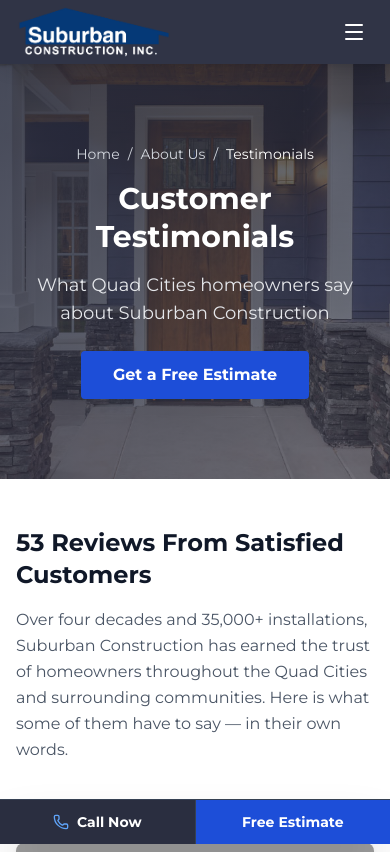
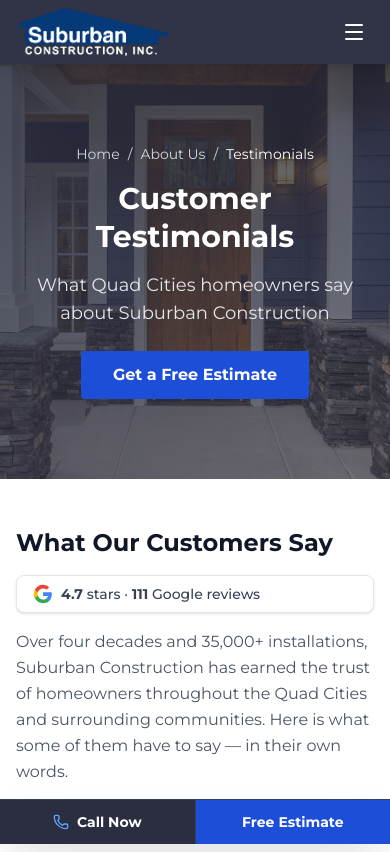
Before and after one commit to colinm/sub4seo, a Next.js app: page /about/testimonials in a window 390 px wide. Shown: the top 852 px of the page. Built offline with nearby package versions, Linux system fonts and the light colour scheme; grey boxes are pictures that could not be loaded.

Commit message:
site updates

```diff
--- a/app/about/testimonials/page.tsx
+++ b/app/about/testimonials/page.tsx
@@ -13,10 +13,10 @@
   name: 'Suburban Construction',
   aggregateRating: {
     '@type': 'AggregateRating',
-    ratingValue: '5',
+    ratingValue: '4.7',
     bestRating: '5',
     worstRating: '1',
-    reviewCount: '53',
+    reviewCount: '111',
   },
 }
 
@@ -57,9 +57,25 @@
 
       <section className="py-12">
         <div className="max-w-4xl mx-auto px-4">
-          <h2 className="text-2xl md:text-3xl font-bold text-gray-900 mb-4">
-            53 Reviews From Satisfied Customers
-          </h2>
+          <div className="flex flex-col sm:flex-row sm:items-center sm:justify-between gap-4 mb-4">
+            <h2 className="text-2xl md:text-3xl font-bold text-gray-900">
+              What Our Customers Say
+            </h2>
+            <a
+              href="https://share.google/ip6i7EtVr91x3aR2O"
+              target="_blank"
+              rel="noopener noreferrer"
+              className="inline-flex items-center gap-2 bg-white border border-gray-200 rounded-lg px-4 py-2 shadow-sm hover:shadow-md transition-shadow text-sm font-medium text-gray-700 shrink-0"
+            >
+              <svg viewBox="0 0 24 24" className="w-5 h-5" aria-hidden="true">
+                <path d="M22.56 12.25c0-.78-.07-1.53-.2-2.25H12v4.26h5.92c-.26 1.37-1.04 2.53-2.21 3.31v2.77h3.57c2.08-1.92 3.28-4.74 3.28-8.09z" fill="#4285F4"/>
+                <path d="M12 23c2.97 0 5.46-.98 7.28-2.66l-3.57-2.77c-.98.66-2.23 1.06-3.71 1.06-2.86 0-5.29-1.93-6.16-4.53H2.18v2.84C3.99 20.53 7.7 23 12 23z" fill="#34A853"/>
+                <path d="M5.84 14.09c-.22-.66-.35-1.36-.35-2.09s.13-1.43.35-2.09V7.07H2.18C1.43 8.55 1 10.22 1 12s.43 3.45 1.18 4.93l3.66-2.84z" fill="#FBBC05"/>
+                <path d="M12 5.38c1.62 0 3.06.56 4.21 1.64l3.15-3.15C17.45 2.09 14.97 1 12 1 7.7 1 3.99 3.47 2.18 7.07l3.66 2.84c.87-2.6 3.3-4.53 6.16-4.53z" fill="#EA4335"/>
+              </svg>
+              <span><strong>4.7</strong> stars · <strong>111</strong> Google reviews</span>
+            </a>
+          </div>
           <p className="text-gray-600 leading-relaxed mb-8">
             Over four decades and 35,000+ installations, Suburban Construction has earned the trust
             of homeowners throughout the Quad Cities and surrounding communities. Here is what some
--- a/components/home/TestimonialsCarousel.tsx
+++ b/components/home/TestimonialsCarousel.tsx
@@ -1,6 +1,8 @@
 import Link from 'next/link'
 import { Star } from 'lucide-react'
 import { getFeaturedTestimonials } from '@/lib/testimonials'
+
+const GOOGLE_REVIEW_URL = 'https://share.google/ip6i7EtVr91x3aR2O'
 
 function StarRating({ rating = 5 }: { rating?: number }) {
   return (
@@ -22,9 +24,23 @@
           <h2 className="text-3xl md:text-4xl font-bold text-gray-900 mb-3">
             What Quad Cities Homeowners Say
           </h2>
-          <p className="text-gray-600 text-lg">
+          <p className="text-gray-600 text-lg mb-4">
             Over 53 verified customer testimonials from across the Quad Cities.
           </p>
+          <a
+            href={GOOGLE_REVIEW_URL}
+            target="_blank"
+            rel="noopener noreferrer"
+            className="inline-flex items-center gap-2 bg-white border border-gray-200 rounded-lg px-4 py-2 shadow-sm hover:shadow-md transition-shadow text-sm font-medium text-gray-700"
+          >
+            <svg viewBox="0 0 24 24" className="w-5 h-5" aria-hidden="true">
+              <path d="M22.56 12.25c0-.78-.07-1.53-.2-2.25H12v4.26h5.92c-.26 1.37-1.04 2.53-2.21 3.31v2.77h3.57c2.08-1.92 3.28-4.74 3.28-8.09z" fill="#4285F4"/>
+              <path d="M12 23c2.97 0 5.46-.98 7.28-2.66l-3.57-2.77c-.98.66-2.23 1.06-3.71 1.06-2.86 0-5.29-1.93-6.16-4.53H2.18v2.84C3.99 20.53 7.7 23 12 23z" fill="#34A853"/>
+              <path d="M5.84 14.09c-.22-.66-.35-1.36-.35-2.09s.13-1.43.35-2.09V7.07H2.18C1.43 8.55 1 10.22 1 12s.43 3.45 1.18 4.93l3.66-2.84z" fill="#FBBC05"/>
+              <path d="M12 5.38c1.62 0 3.06.56 4.21 1.64l3.15-3.15C17.45 2.09 14.97 1 12 1 7.7 1 3.99 3.47 2.18 7.07l3.66 2.84c.87-2.6 3.3-4.53 6.16-4.53z" fill="#EA4335"/>
+            </svg>
+            <span><strong>4.7</strong> stars · <strong>111</strong> Google reviews</span>
+          </a>
         </div>
 
         {/* Scrollable row on mobile, grid on desktop */}
--- a/components/seo/LocalBusinessSchema.tsx
+++ b/components/seo/LocalBusinessSchema.tsx
@@ -44,8 +44,8 @@
     ],
     aggregateRating: {
       '@type': 'AggregateRating',
-      ratingValue: '5',
-      reviewCount: '53',
+      ratingValue: '4.7',
+      reviewCount: '111',
       bestRating: '5',
       worstRating: '1',
     },
@@ -53,6 +53,7 @@
       'https://www.facebook.com/SuburbanConstructionInc/',
       'https://www.instagram.com/suburbanconstructioninc/',
       'https://www.youtube.com/channel/UC-DSC5JfQoiXHf-nLXz0GWQ',
+      'https://share.google/ip6i7EtVr91x3aR2O',
     ],
     hasOfferCatalog: {
       '@type': 'OfferCatalog',
--- a/components/seo/ProductSchema.tsx
+++ b/components/seo/ProductSchema.tsx
@@ -19,8 +19,8 @@
   serviceAreas,
   image = "/main.jpg",
   url,
-  ratingValue = 5,
-  reviewCount = 53,
+  ratingValue = 4.7,
+  reviewCount = 111,
 }: ProductSchemaProps) {
   const schema = {
     "@context": "https://schema.org",
--- a/lib/seo/pageSeoData.ts
+++ b/lib/seo/pageSeoData.ts
@@ -619,7 +619,7 @@
   "/about/testimonials": {
     title: "Customer Testimonials | Suburban Construction Reviews",
     description:
-      "Read what Quad Cities homeowners say about Suburban Construction. Over 53 testimonials from satisfied customers in Davenport, Bettendorf, Moline, Rock Island, and beyond.",
+      "Read what Quad Cities homeowners say about Suburban Construction. 4.7 stars across 111 Google reviews, plus dozens of written testimonials from customers in Davenport, Bettendorf, Moline, Rock Island, and beyond.",
     keywords: [
       "Suburban Construction reviews",
       "customer testimonials Davenport IA",
```
